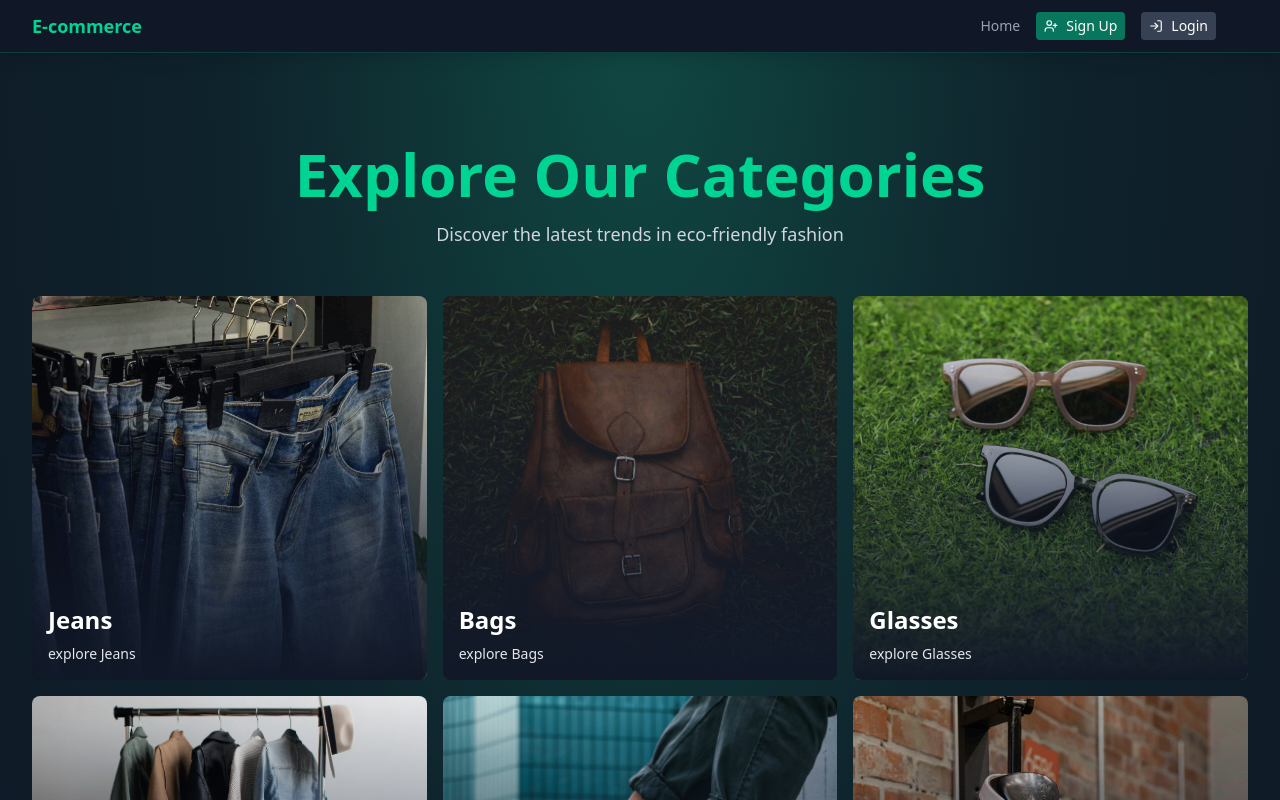
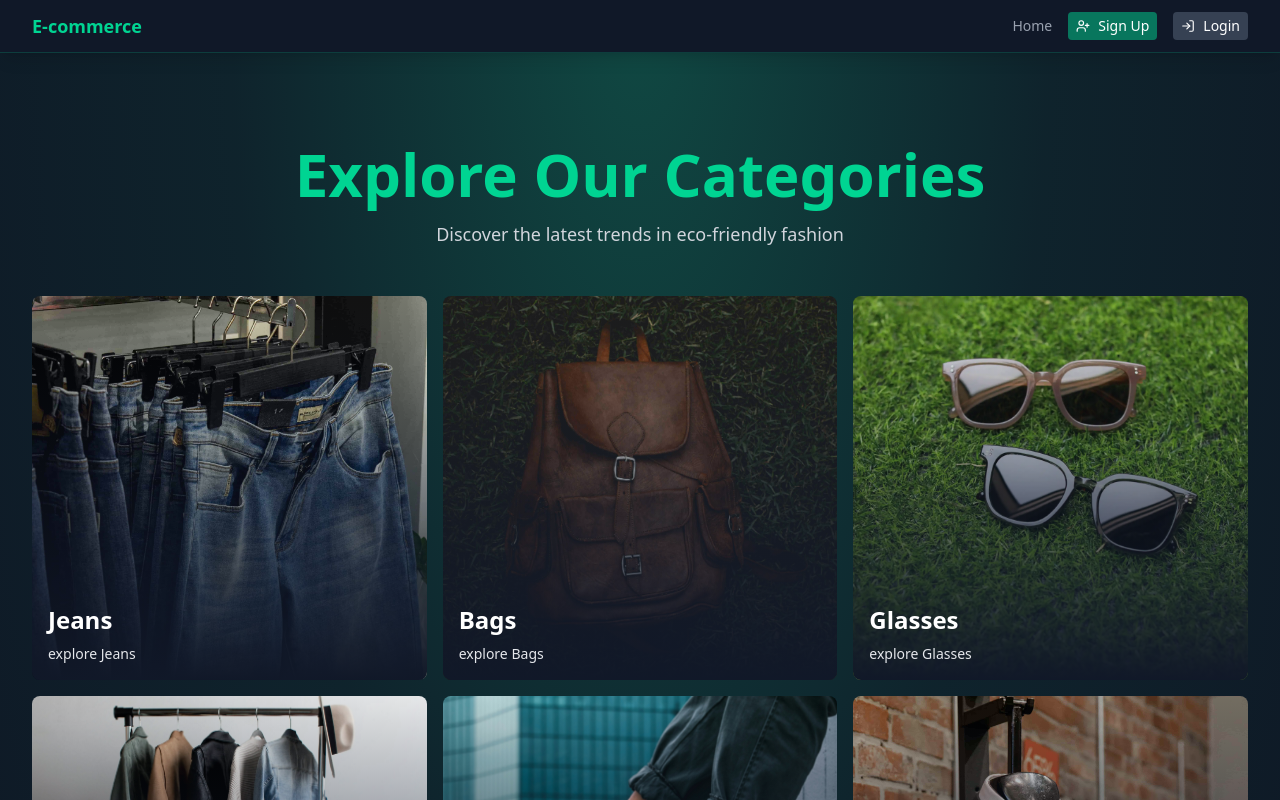
Before and after one commit to DevPastey/E_Commerce_Store, a React (Vite) app in the folder frontend/: page / in a window 1280 px wide. Shown: the top 800 px of the page. Built offline with nearby package versions, Linux system fonts and the light colour scheme; no server answers.

Commit message:
Navbar UI fixed

```diff
--- a/frontend/src/components/Navbar.tsx
+++ b/frontend/src/components/Navbar.tsx
@@ -21,7 +21,7 @@ const Navbar = () => {
 
        <Link to="/" className="text-primary-green text-lg font-bold">E-commerce</Link>
 
-        <nav className="flex gap-4 py-2 items-center justify-center text-gray-400  mr-8 ">
+        <nav className="flex gap-4 py-2 items-center justify-center text-gray-400">
           <Link to="/" className="hover:text-emerald-400 transition duration-300 ease-in-out">Home</Link>
 
           {user && (
```
